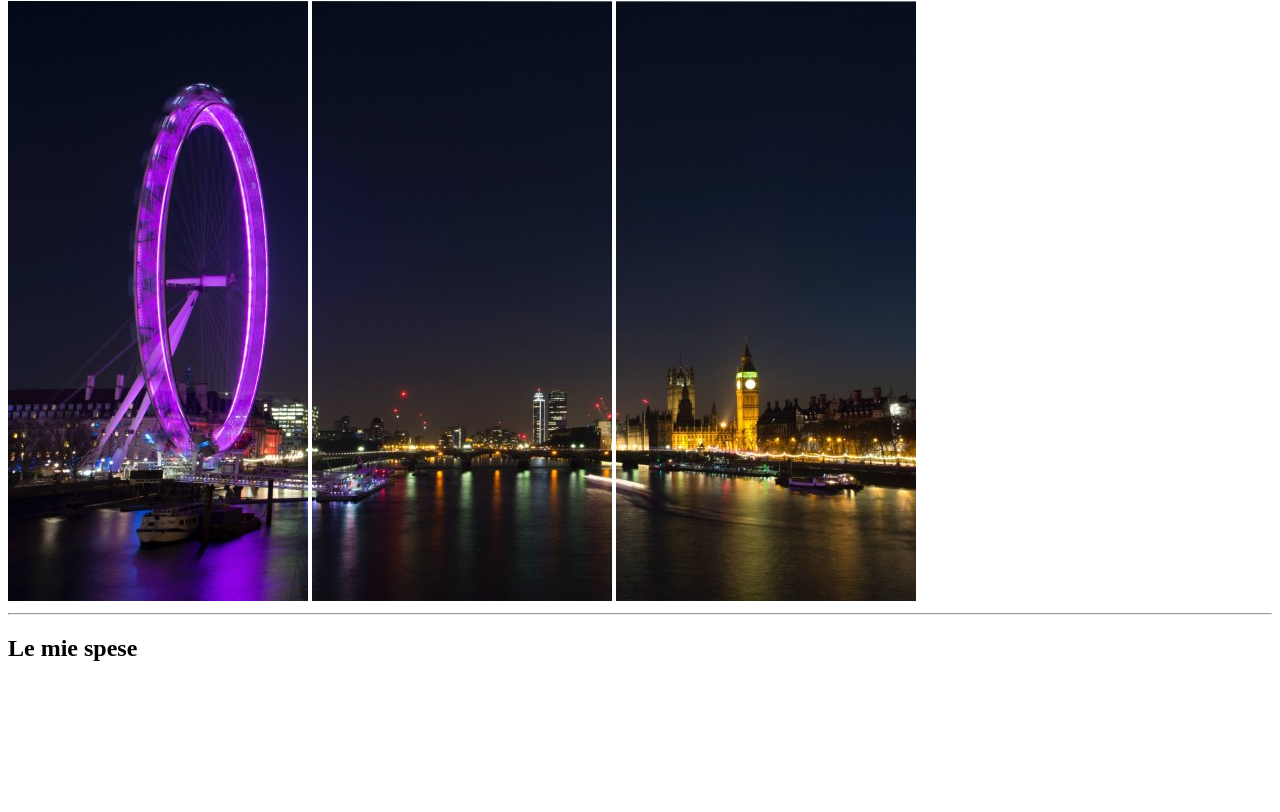
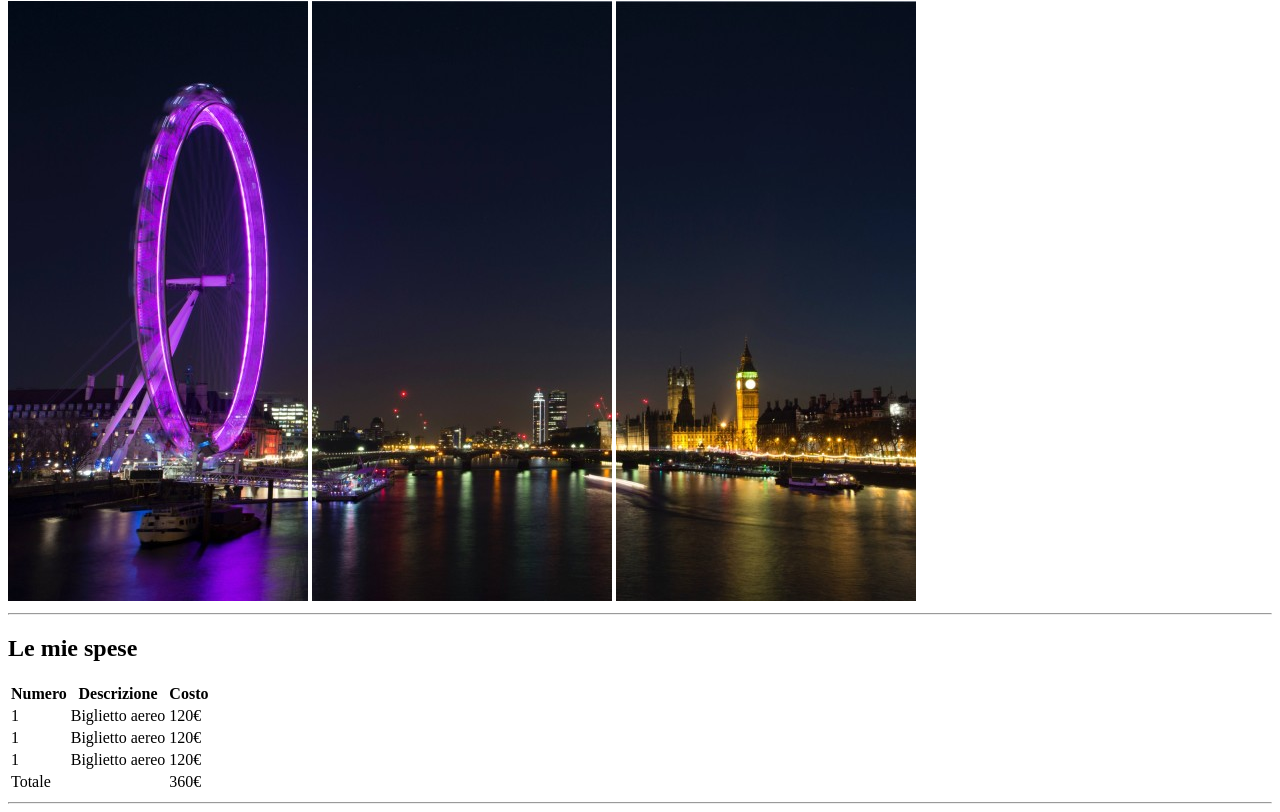
Before and after one commit to IlGrandeLuca/html-london-trip, a plain HTML site: page index.html in a window 1280 px wide. Shown: the part 79-891 px from the top of the page. Before the commit the page ends 800 px from the top, so only its background shows below. Drawn offline with Linux system fonts and the light colour scheme.

Commit message:
tabella completa

```diff
--- a/index.html
+++ b/index.html
@@ -7,6 +7,7 @@
     <title>Viaggio a Londra</title>
 </head>
 <body>
+    <!-- -->
     <header>
         <h1>Il mio viaggio a Londra</h1>
         <img src="img/pexels-bill-emrich-230794-0.jpg">
@@ -14,11 +15,43 @@
         <img src="img/pexels-bill-emrich-230794-2.jpg">
         <hr>
     </header>
+    <!-- -->
     <main>
-        <h2>Le mie spese</h2>
-        <table>
+        <section>
+            <h2>Le mie spese</h2>
+            <!-- inizio tabella -->
+            <table>
+                <tr>
+                    <th>Numero</th>
+                    <th>Descrizione</th>
+                    <th>Costo</th>
+                </tr>
+                <tr>
+                    <td>1</td>
+                    <td>Biglietto aereo</td>
+                    <td>120€</td>
+                </tr>
+                <tr>
+                    <td>1</td>
+                    <td>Biglietto aereo</td>
+                    <td>120€</td>
+                </tr>
+                <tr>
+                    <td>1</td>
+                    <td>Biglietto aereo</td>
+                    <td>120€</td>
+                </tr>
+                <tr>
+                    <td colspan="2">Totale</td>
+                    <td>360€</td>
+                </tr>
+            </table>
+        </section>
+        <hr>
+        <section>
 
-        </table>
+        </section>
     </main>
+    <!-- -->
 </body>
 </html>
```
